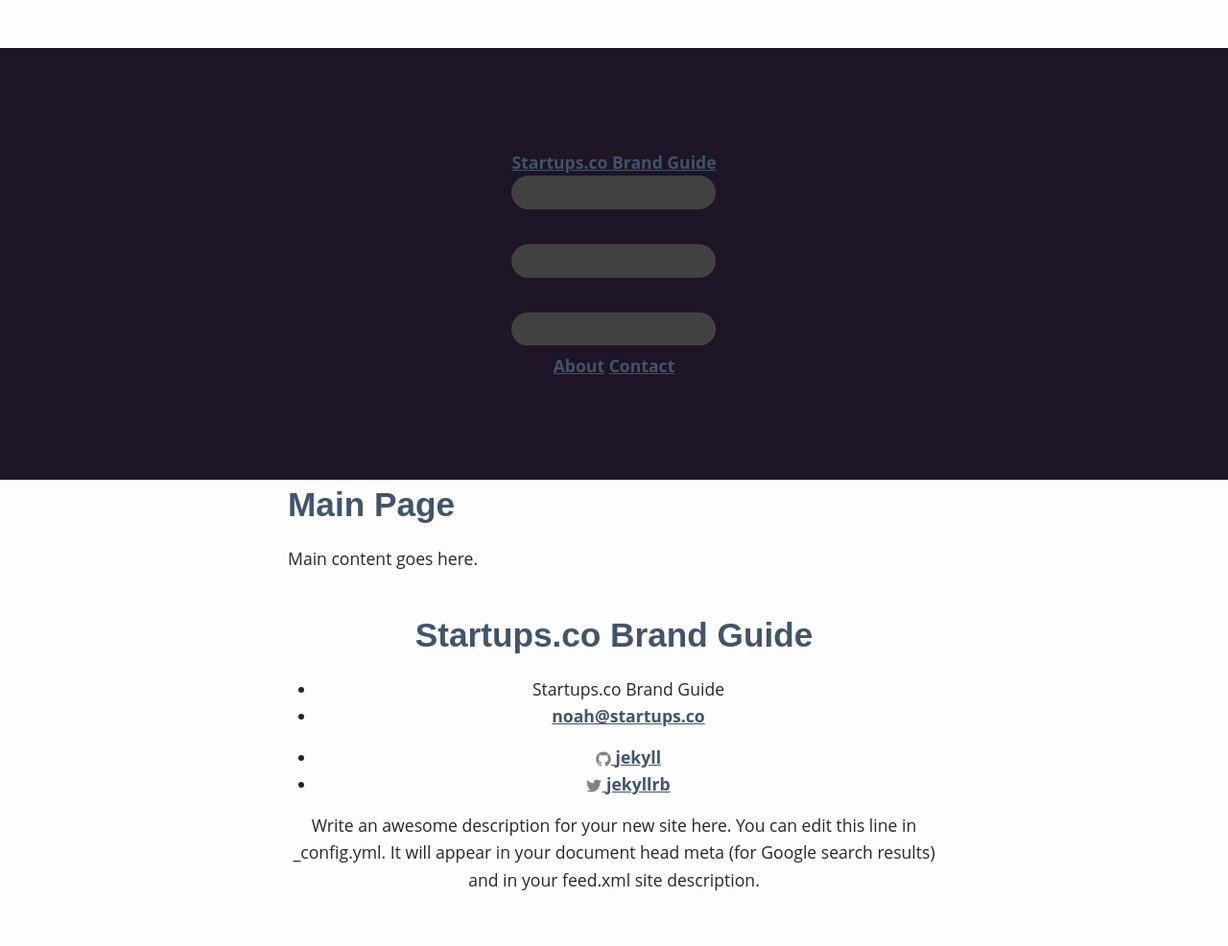
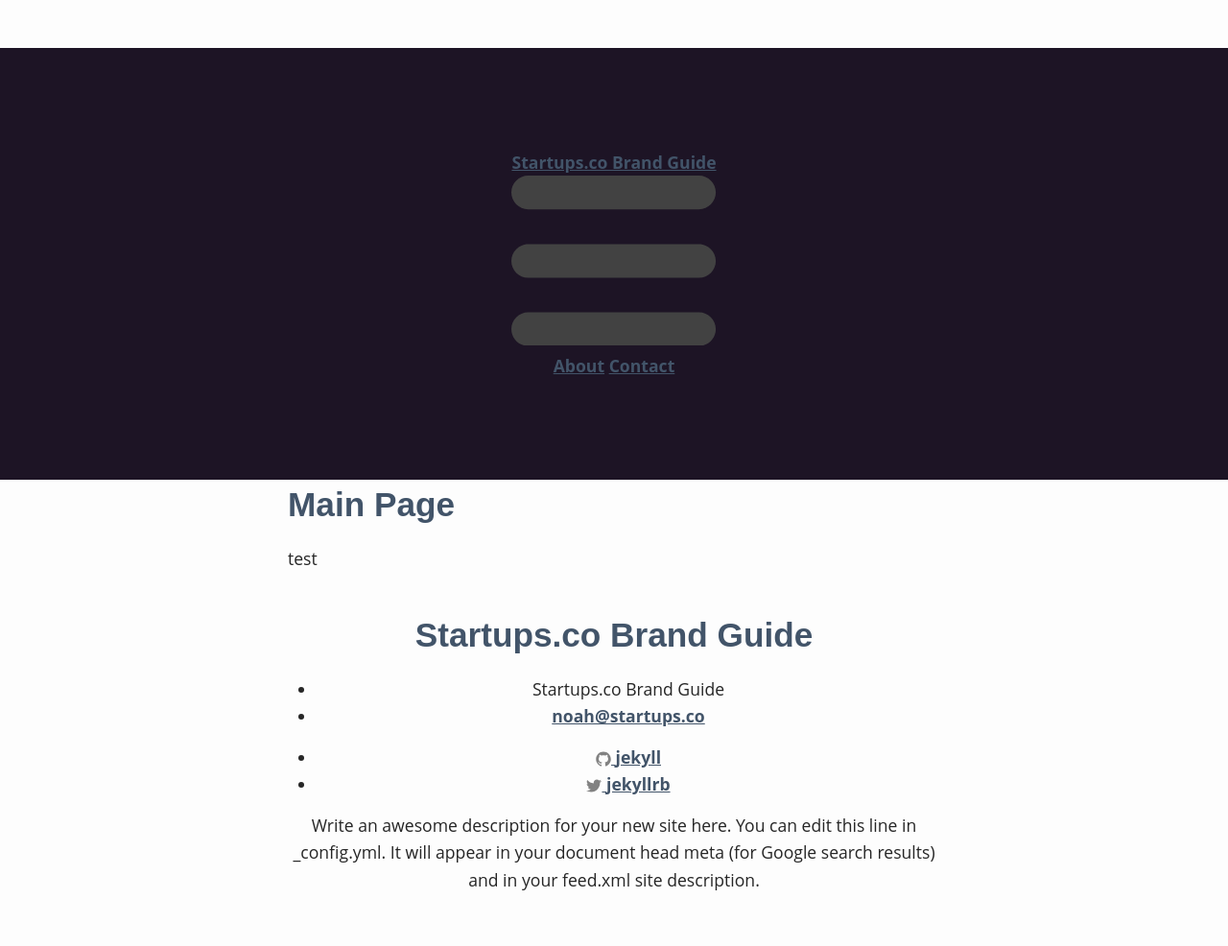
Before and after one commit to nhalter/nhalter.github.io, a Jekyll site: the page built from brandguide/index.html, in a window 1280 px wide. Shown: the whole page at 96% size. Built offline with Jekyll 4.4.1, drawn with Linux system fonts in a browser that asks for light colours.

Commit message:
testing
test

```diff
--- a/brandguide/index.html
+++ b/brandguide/index.html
@@ -4,4 +4,4 @@
 
   <h2>Main Page</h2>
 
-  Main content goes here.
+  test
```
